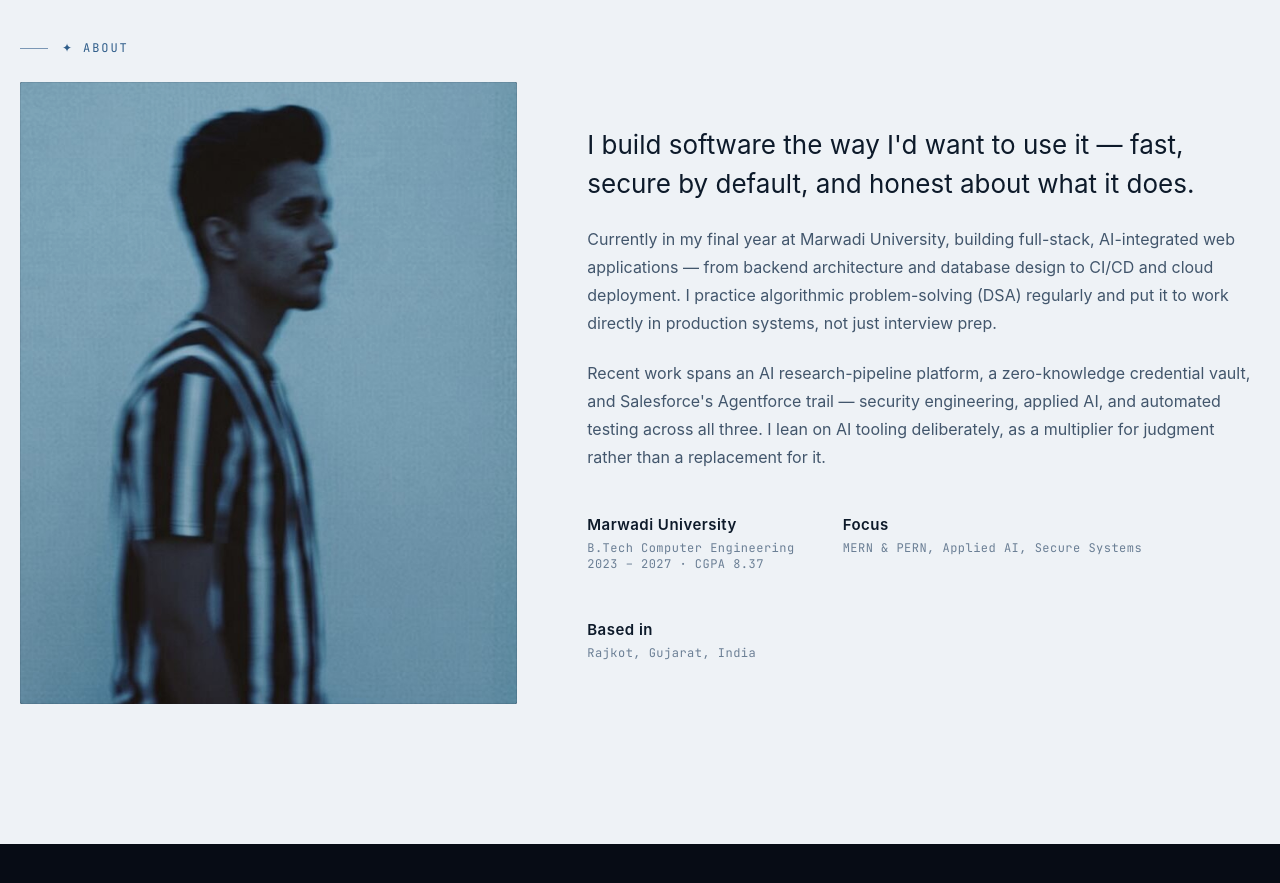
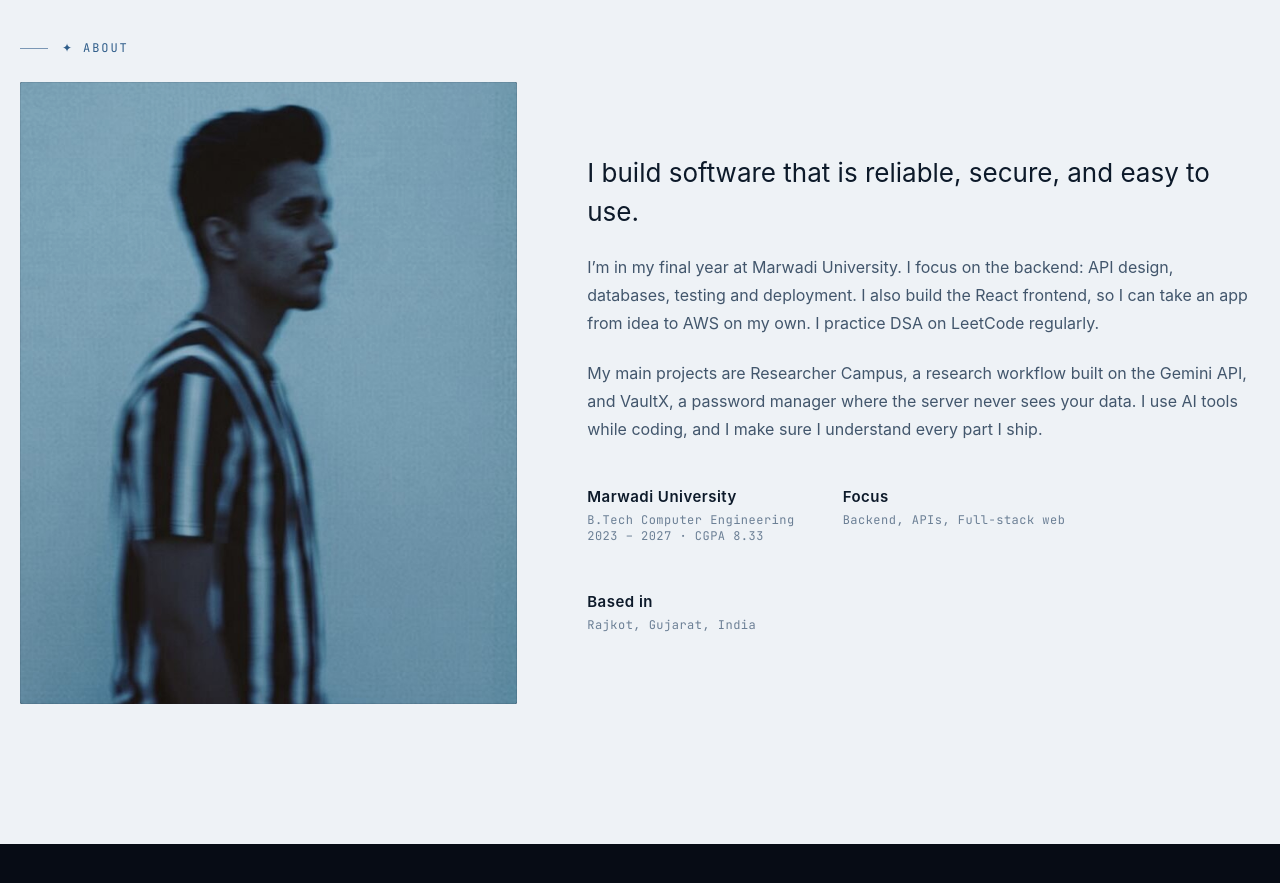
Before and after one commit to jayesh-thar/jayesh-thar-portfolio, a React (Vite) app: page / in a window 1280 px wide. Shown: the part 900-1783 px from the top of the page. Built offline with nearby package versions, Linux system fonts and the light colour scheme; a web font is replaced by a local one.

Commit message:
Revise About section content for clarity and accuracy
Updated the content in the About section to reflect more accurate descriptions of skills, projects, and educational details.

```diff
--- a/src/components/About.jsx
+++ b/src/components/About.jsx
@@ -9,31 +9,28 @@ export default function About() {
           </div>
           <div className="about-text">
             <p className="reveal">
-              I build software the way I&apos;d want to use it — fast, secure by default, and
-              honest about what it does.
+              I build software that is reliable, secure, and easy to use.
             </p>
             <p className="reveal">
-              Currently in my final year at Marwadi University, building full-stack, AI-integrated
-              web applications — from backend architecture and database design to CI/CD and cloud
-              deployment. I practice algorithmic problem-solving (DSA) regularly and put it to work
-              directly in production systems, not just interview prep.
+              I’m in my final year at Marwadi University. I focus on the backend: API design, databases,
+              testing and deployment. I also build the React frontend, so I can take an app from idea to
+              AWS on my own. I practice DSA on LeetCode regularly.
             </p>
             <p className="reveal">
-              Recent work spans an AI research-pipeline platform, a zero-knowledge credential
-              vault, and Salesforce&apos;s Agentforce trail — security engineering, applied AI, and
-              automated testing across all three. I lean on AI tooling deliberately, as a
-              multiplier for judgment rather than a replacement for it.
+              My main projects are Researcher Campus, a research workflow built on the Gemini API,
+              and VaultX, a password manager where the server never sees your data. I use AI tools
+              while coding, and I make sure I understand every part I ship.
             </p>
             <div className="about-meta reveal">
               <div>
                 <strong>Marwadi University</strong>
                 B.Tech Computer Engineering
                 <br />
-                2023 &ndash; 2027 &middot; CGPA 8.37
+                2023 &ndash; 2027 &middot; CGPA 8.33
               </div>
               <div>
                 <strong>Focus</strong>
-                MERN &amp; PERN, Applied AI, Secure Systems
+                Backend, APIs, Full-stack web
               </div>
               <div>
                 <strong>Based in</strong>
```
